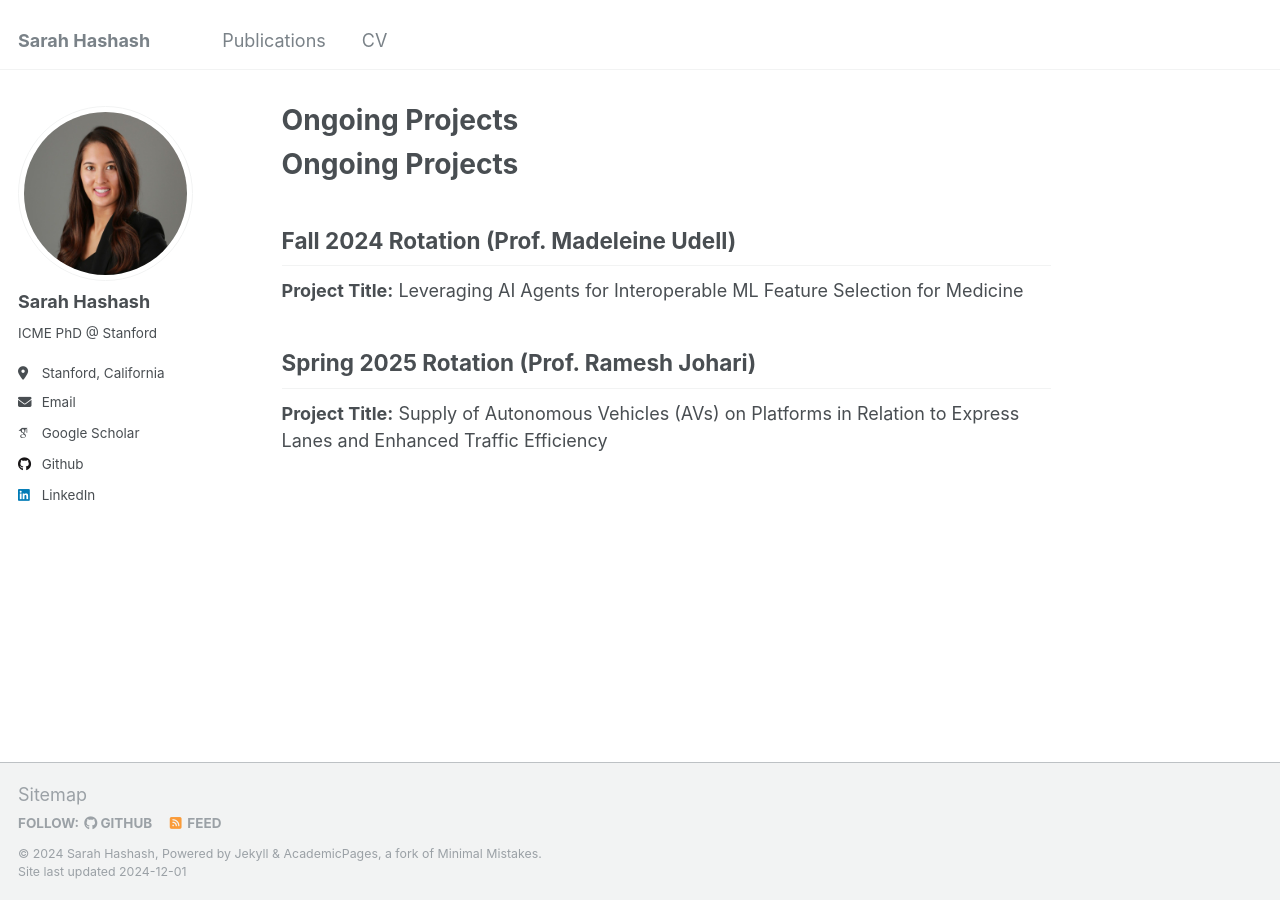
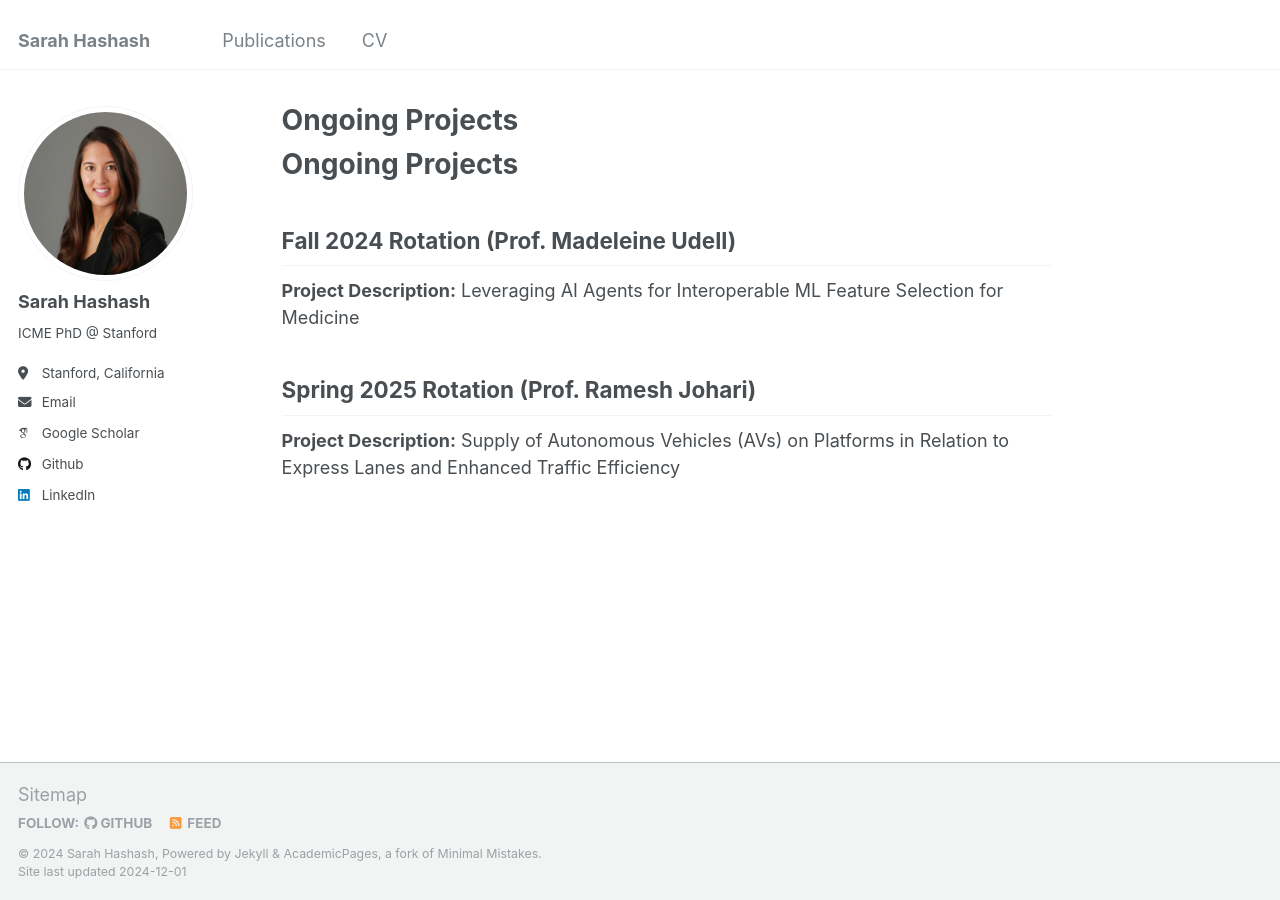
Before and after one commit to s-hashash/sarahhashash, a Jekyll site: the page built from _pages/publications_projects.md, in a window 1280 px wide. Built offline with Jekyll 4.4.1, drawn with Linux system fonts in a browser that asks for light colours; some web fonts are replaced; our own code applies the rules of GitHub Pages for plain Markdown files.

Commit message:
Update publications_projects.md

```diff
--- a/_pages/publications_projects.md
+++ b/_pages/publications_projects.md
@@ -1,7 +1,7 @@
 # Ongoing Projects
 
 ## Fall 2024 Rotation (Prof. Madeleine Udell)
-**Project Title:** Leveraging AI Agents for Interoperable ML Feature Selection for Medicine
+**Project Description:** Leveraging AI Agents for Interoperable ML Feature Selection for Medicine
 
 ## Spring 2025 Rotation (Prof. Ramesh Johari)
-**Project Title:** Supply of Autonomous Vehicles (AVs) on Platforms in Relation to Express Lanes and Enhanced Traffic Efficiency
+**Project Description:** Supply of Autonomous Vehicles (AVs) on Platforms in Relation to Express Lanes and Enhanced Traffic Efficiency
```
